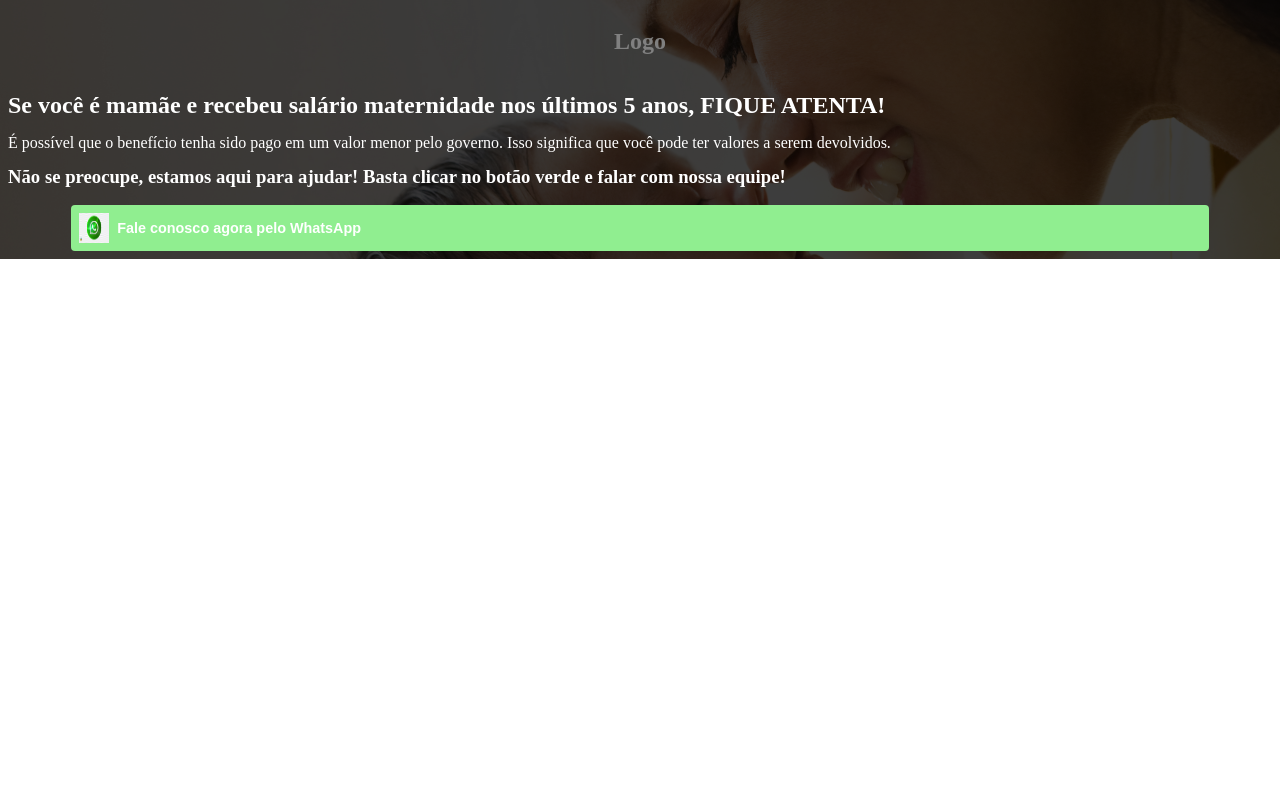
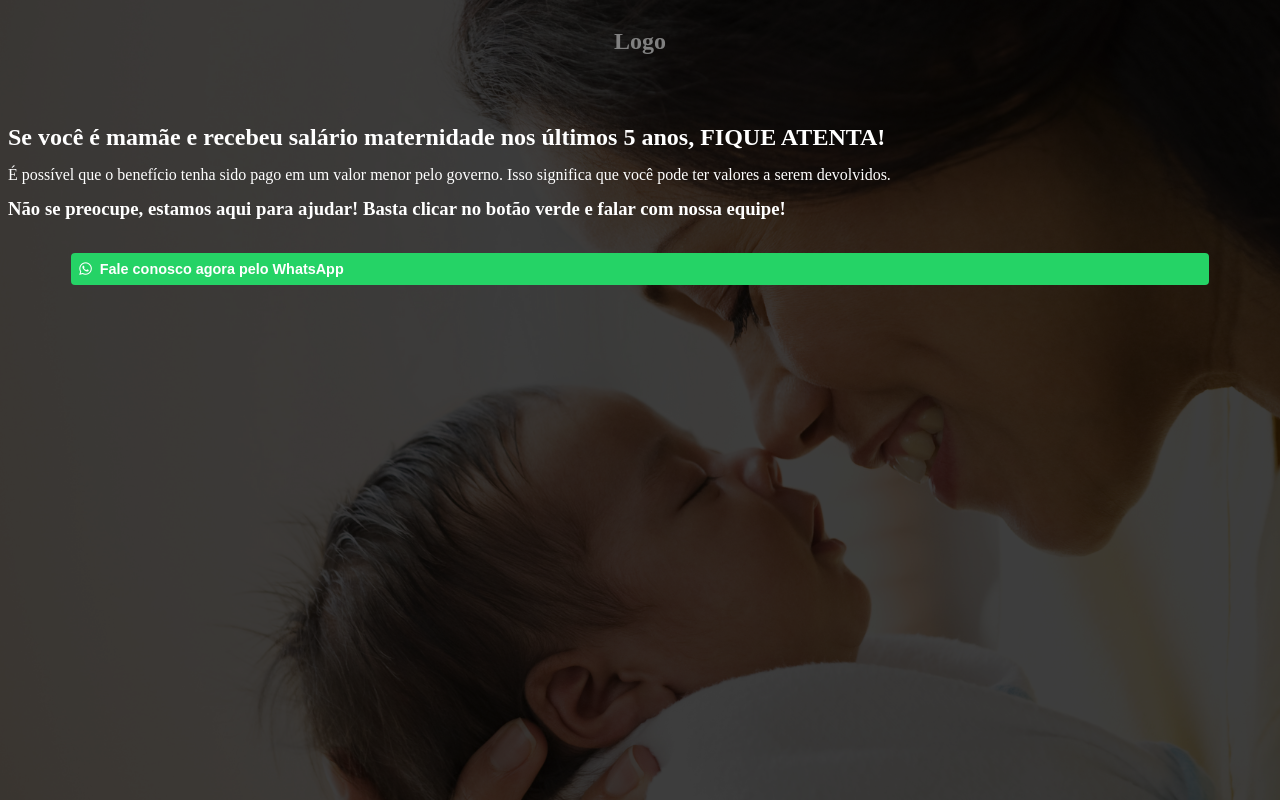
Before and after one commit to baxiclides-basso-neto/abraaoadvogados-app, a Next.js app: page / in a window 1280 px wide. Built offline with nearby package versions, Linux system fonts and the light colour scheme.

Commit message:
Add whatsapp icon and  nextfont

```diff
--- a/package.json
+++ b/package.json
@@ -14,6 +14,7 @@
     "@fortawesome/free-brands-svg-icons": "^6.3.0",
     "@fortawesome/free-solid-svg-icons": "^6.3.0",
     "@fortawesome/react-fontawesome": "^0.2.0",
+    "@next/font": "^13.2.4",
     "eslint": "8.36.0",
     "eslint-config-next": "13.2.4",
     "next": "13.2.4",
--- a/src/components/header.jsx
+++ b/src/components/header.jsx
@@ -32,13 +32,7 @@ const HeaderComponent = () => {
           </h3>
           <button>
             <div>
-              <Image
-                src="/whatsappicon.png"
-                alt="WhatsApp"
-                width={30}
-                height={30}
-                style={{ backgroundColor: "red" }}
-              />
+            <i class="fa-brands fa-whatsapp"></i>
               Fale conosco agora pelo WhatsApp
             </div>
           </button>
--- a/src/pages/index.jsx
+++ b/src/pages/index.jsx
@@ -10,6 +10,7 @@ export default function Home() {
         <meta name="description" content="Generated by create next app" />
         <meta name="viewport" content="width=device-width, initial-scale=1" />
         <link rel="icon" href="/favicon.ico" />
+        <link rel="stylesheet" href="https://cdnjs.cloudflare.com/ajax/libs/font-awesome/6.2.0/css/all.min.css" />
       </Head>
       <main>
 
--- a/src/styles/HeaderStyle.js
+++ b/src/styles/HeaderStyle.js
@@ -3,6 +3,7 @@ import HeaderBgImg from "../../public/headerImg.jpg";
 
 export const HeaderWrapper = styled.div`
   position: relative;
+  height: 100vh;
 `;
 
 export const BackgroundImage = styled.div`
@@ -35,7 +36,7 @@ export const Header = styled.header`
   height: 100%;
 
   text-align: center;
-  padding: .5rem;
+  padding: 0.5rem;
   box-sizing: border-box;
   z-index: 1;
 `;
@@ -44,8 +45,9 @@ export const LogoSection = styled.section`
   position: relative;
   z-index: 2;
   color: black;
+  margin-bottom: 2rem;
 
-  >h1{
+  > h1 {
     color: gray;
   }
 `;
@@ -55,38 +57,46 @@ export const HeaderDescSection = styled.section`
   z-index: 2;
   color: black;
 
-  >h1{
+  > h1 {
     color: #fff;
     text-align: left;
     line-height: 90%;
   }
 
-  >h3{
+  > h3 {
     color: #fff;
     text-align: left;
     line-height: 90%;
   }
 
-  p{
+  p {
     color: #fff;
     text-align: left;
     line-height: 90%;
   }
 
-  button{
+  button {
     width: 90%;
-    padding: .5rem;
+    margin-top: 1rem;
+    padding: 0.5rem;
     border-radius: 4px;
     border: none;
-    background-color: lightgreen;
+    background-color: #25d366;
     color: #fff;
     font-weight: bold;
-    font-size:.9rem;
+    font-size: 0.9rem;
+    transition: all 0.3s ease;
 
-    div{
+    div {
       display: flex;
       align-items: center;
-      gap:.5rem;
+      gap: 0.5rem;
+    }
+
+    &:hover {
+      transform: scale(1.05);
+      background-color: #fff;
+      color: #25d366;
     }
   }
 `;
```
Also changed, not shown: 2 other files (tests, documents, lock files or other folders).
